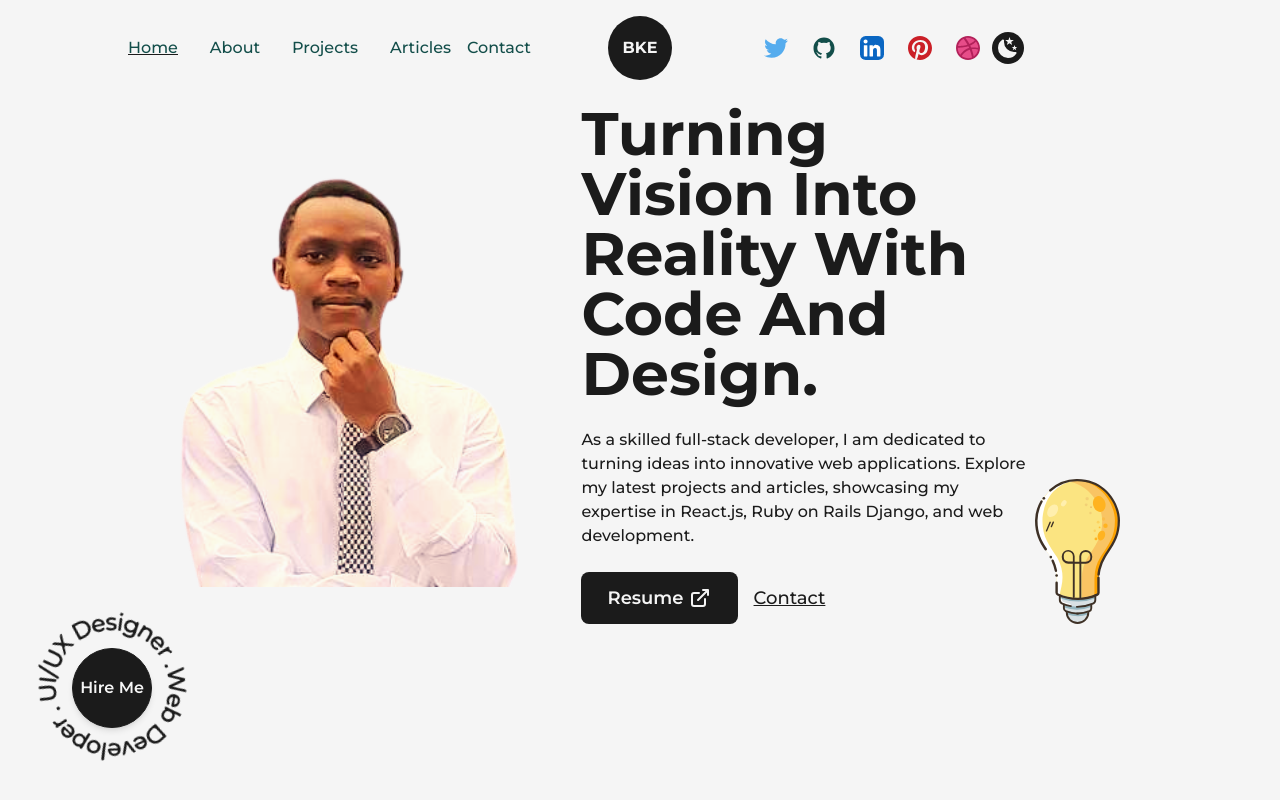
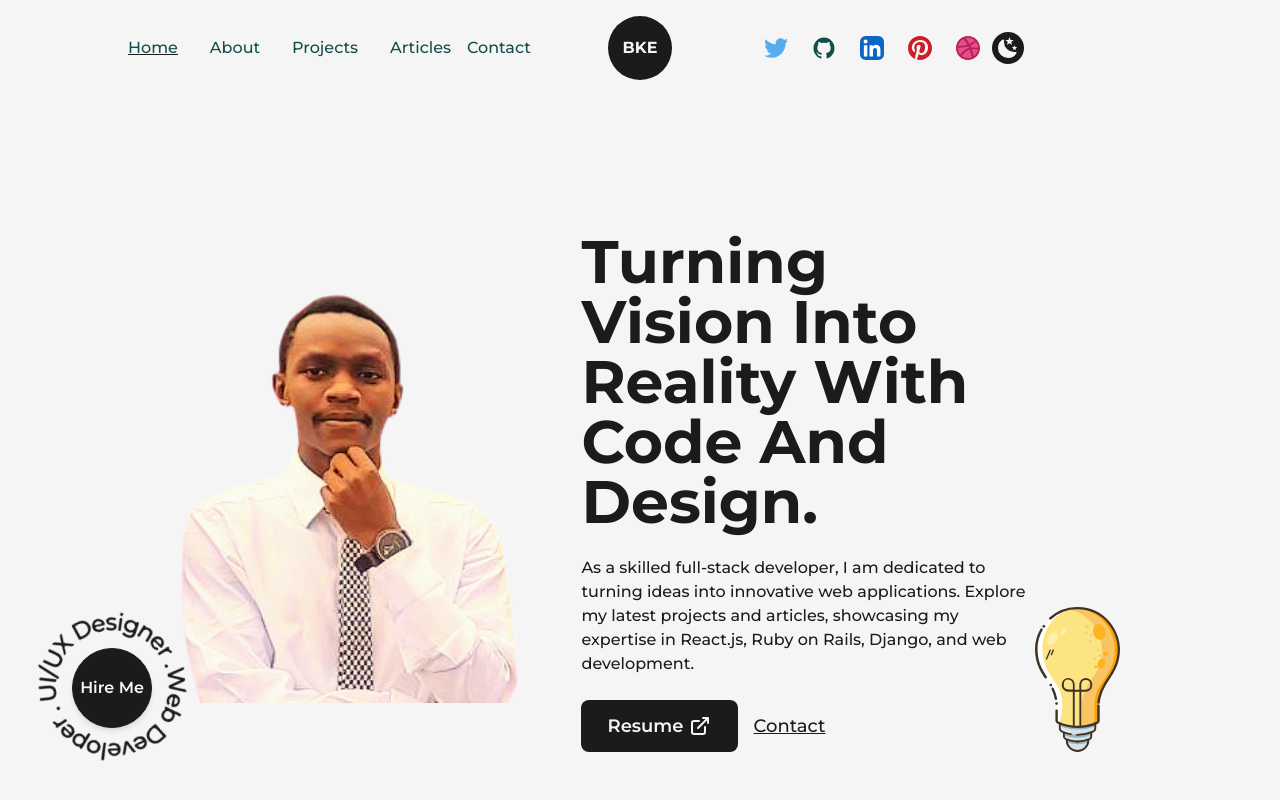
Before and after one commit to QuantaGeek/nextjs-creative, a Next.js app: page / in a window 1280 px wide. Shown: the top 800 px of the page. Built offline with nearby package versions, Linux system fonts and the light colour scheme.

Commit message:
Refactor page design.

```diff
--- a/src/pages/index.js
+++ b/src/pages/index.js
@@ -1,9 +1,6 @@
 import Head from 'next/head'
 import Layout from '@/components/Layout'
 import Image from 'next/image';
-// import { useTheme } from 'next-themes';
-// import profiledark from '../../public/images/profile/bgdark1.PNG'
-// import profilelight from '../../public/images/profile/bgone.PNG'
 import profileImage from '../../public/images/profile/Profile bg.png'
 import AnimatedText from '@/components/AnimatedText';
 import Link from 'next/link';
@@ -21,30 +18,30 @@ export default function Home() {
 
       </Head>
       <main className='flex flex-col items-center text-dark dark:text-light w-full min-h-screen'>
-        <Layout className='pt-0 md:pt-16 md-pt-8'>
+        <Layout className='pt-24 '>
           <div className=' flex items-center justify-content-between w-full lg:flex-col'>
-              <div className='w-1/2 md:w-full'>
+              <div className='w-1/2 md:w-full pt-2'>
                 <Image src= {profileImage} alt =" BKE"
                 className = 'w-full h-auto bg-blend-normal lg:hidden md:inline-block md:w-full'
                 priority
                 sizes='(max-width: 768px) 100vw, (max-width:1200px) 50vw, 50vw'
                  />
               </div>
-              <div className='w-1/2 flex flex-col items-center self-center lg:w-full'>
+              <div className='w-1/2  pt-8 flex flex-col items-center self-center lg:w-full'>
 
                 <AnimatedText text='Turning Vision Into Reality With Code And Design.' className='!text-6xl !text-left xl:!text-5xl lg:!text-center lg:!text-6xl md:!text-3xl xm:!text-base'/>
                 <p className='my-4 text-base font-medium md:text-sm sm:text-xs'>
                   As a skilled full-stack developer, I am dedicated to turning ideas into innovative web applications.
-                  Explore my latest projects and articles, showcasing my expertise in React.js, Ruby on Rails Django,  and web development.
+                  Explore my latest projects and articles, showcasing my expertise in React.js, Ruby on Rails,  Django,  and web development.
                   </p>
                   <div className='flex items-center self-start mt-2 lg:self-center'>
-                    <Link href="/dummy.pdf" target={'_blank'}
+                    <Link href="/BKECV.pdf" target={'_blank'}
                      className='flex items-center bg-dark dark:bg-light dark:text-dark text-light p-2.5 px-6 md:p-2 md:px-4 sm:p-1 sm:px-2 md:text-base sm:text-sm rounded-lg text-lg font-semibold hover:bg-light hover:text-dark hover:dark:bg-dark hover:dark:text-lime-200 border-2 border-solid border-transparent hover:border-dark hover:dark:border-lime-300'
                      download={true}
                      >
                       Resume <LinkArrow className={"w-6 ml-1"} />
                     </Link>
-                    <Link href="/mailto:bettenoch254@gmail.com" target={'_blank'}
+                    <Link href="/contact"
                     className='ml-4 text-lg font-medium capitalize text-dark underline dark:text-light md:text-base'
                     >Contact
                     </Link>
```
